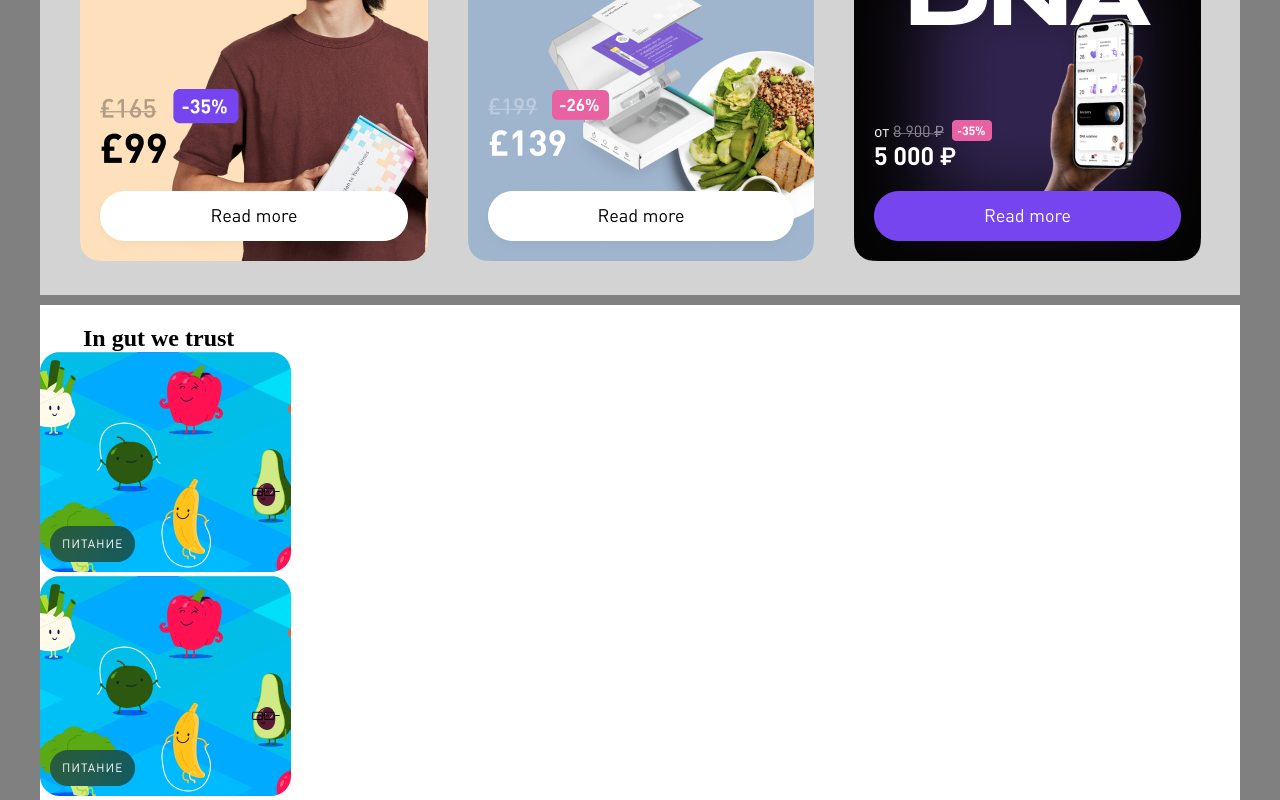
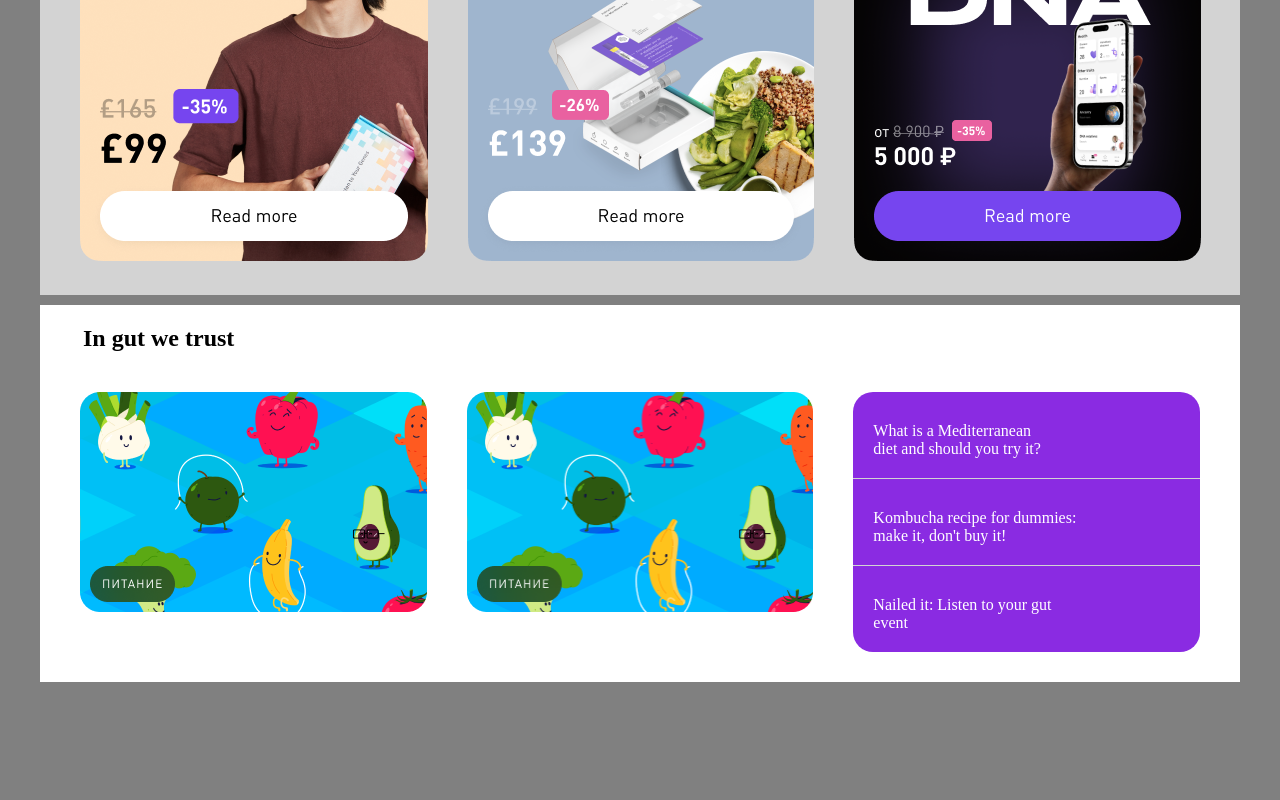
Before and after one commit to itsozod/layout-atlas, a React (Vite) app: page / in a window 1280 px wide. Shown: the part 2363-3163 px from the top of the page. After the commit the page ends 3055 px from the top, so only its background shows below. Built offline with nearby package versions, Linux system fonts and the light colour scheme.

Commit message:
styled gut component

```diff
--- a/src/App.jsx
+++ b/src/App.jsx
@@ -6,7 +6,6 @@ import Urban from "./Components/Urban/Urban";
 import CardContainer from "./Components/Cards/Cards";
 import HealthCard from "./Components/Health-card/Health-card";
 import Gut from "./Components/Gut/Gut";
-// import Gut from "./Components/Gut/Gut";
 
 function App() {
   return (
--- a/src/Components/Gut/Gut-images.jsx
+++ /dev/null
@@ -1,10 +0,0 @@
-export const GutImages = [
-    {
-        id: 0,
-        img: 'microbal.png',
-    },
-    {
-        id: 1,
-        img: 'microbal.png',
-    },
-];
--- a/src/Components/Gut/Gut.jsx
+++ b/src/Components/Gut/Gut.jsx
@@ -1,24 +1,38 @@
-import styles from './Gut.module.css';
-import { GutImages } from './Gut-images';
+import styles from "./Gut.module.css";
+import PropTypes from 'prop-types';
 
-function GutCard() {
+function GutCardContainer({children}) {
+return <div className={styles.gut_cards_container}>{children}</div>
+}
+GutCardContainer.propTypes = {
+  children: PropTypes.any,
+}
+
+function GutCards() {
   return (
-    <div className={styles.gut_cards_container}>
-      {GutImages.map((gutimage) =>
-      <div className={styles.gut_card } key={gutimage.id}>
-        <img src={gutimage.img} alt="Gut-Image" className={styles.gut_img_card} />
-      </div>
-      )}
+    <GutCardContainer>
+    <div className={styles.gut_card}>
+      <img src="microbal1.png" alt="Gut-Image" className={styles.gut_img_card} />
     </div>
+    <div className={styles.gut_card}>
+      <img src="microbal1.png" alt="Gut-Image" className={styles.gut_img_card}/>
+    </div>
+    <div className={styles.gut_card}>
+      <p className={styles.violet_card}>What is a Mediterranean <br />diet and should you try it?</p>
+      <p className={styles.violet_card}>Kombucha recipe for dummies: <br />make it, don&apos;t buy it!</p>
+      <p className={styles.violet_card}>Nailed it: Listen to your gut <br />event</p>
+    </div>
+  </GutCardContainer>
   );
 }
+
 export default function Gut() {
   return (
     <div className={styles.gut_container}>
       <div className={styles.gut_para_container}>
         <h2 className={styles.gut_para}>In gut we trust</h2>
       </div>
-      <GutCard />
+      <GutCards />
     </div>
   );
 }
--- a/src/Components/Gut/Gut.module.css
+++ b/src/Components/Gut/Gut.module.css
@@ -5,3 +5,34 @@
   padding: 20px 43px;
   margin-bottom: -20px;
 }
+.gut_cards_container {
+  display: flex;
+  padding: 10px;
+  margin: 10px;
+}
+.gut_card {
+  margin: 20px;
+  cursor: pointer;
+}
+.gut_card:nth-child(3) {
+  display: flex;
+  flex-direction: column;
+  justify-content: space-around;
+  background-color: blueviolet;
+  width: 347px;
+  max-width: 100%;
+  border-radius: 20px;
+}
+.gut_img_card {
+  max-width: 100%;
+}
+.violet_card {
+  margin-top: 20px;
+  color: white;
+  padding: 10px 20px;
+  padding-bottom: 20px;
+  border-bottom: 1px solid lightgray;
+}
+.violet_card:nth-child(3) {
+  border-bottom: none;
+}
```
Also changed, not shown: public/microbal1.png (added).
